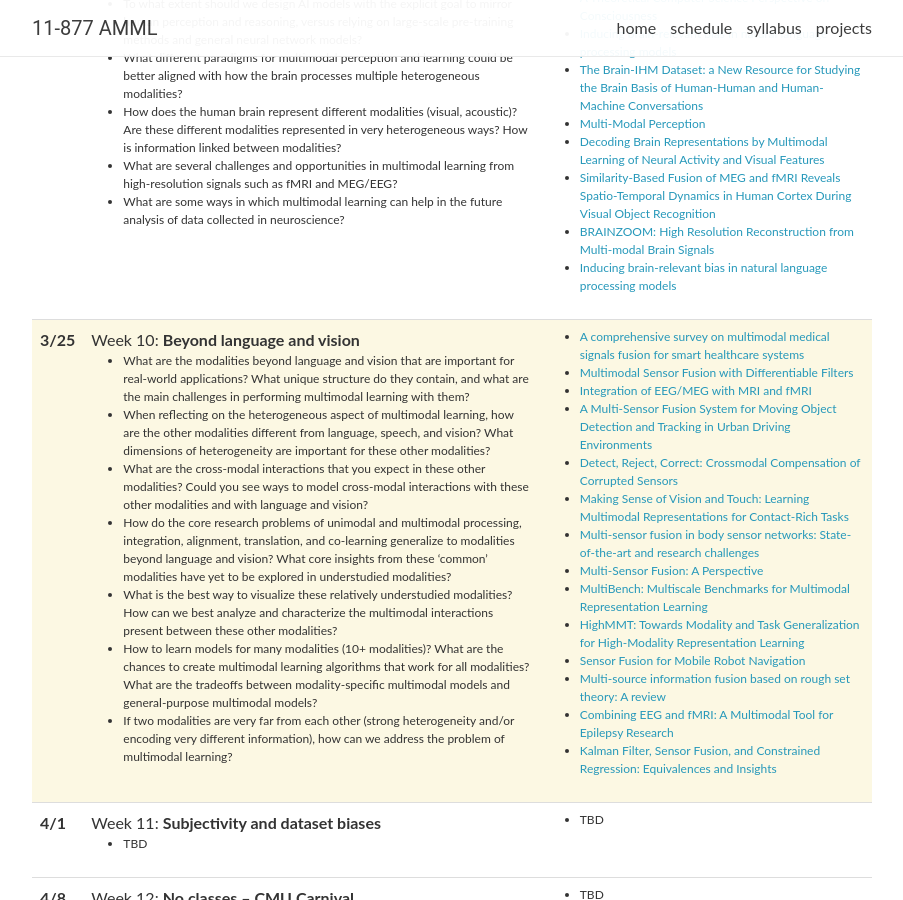
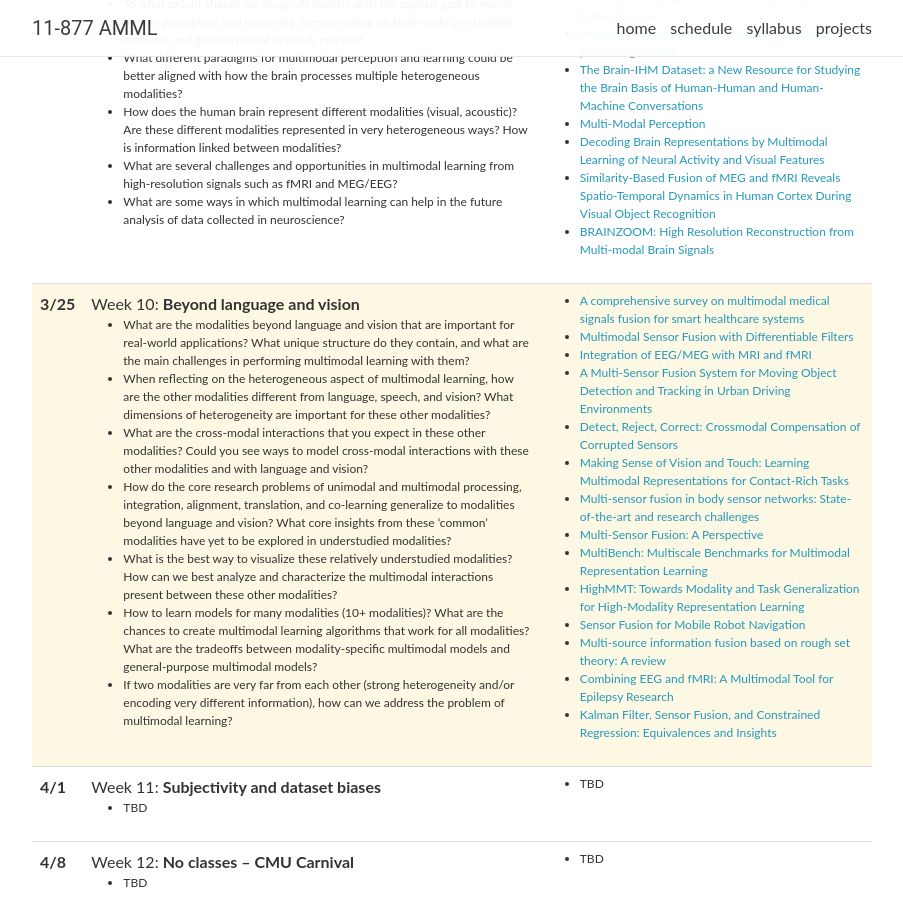
Before and after one commit to CMU-MultiComp-Lab/adv-mmml-course, a Jekyll site: the page built from _pages/schedule.md, in a window 1280 px wide and 900 px high, scrolled down 2595 px. Shown: the whole window, without its empty margins (188-1091 px from the left). Built offline with Jekyll 4.4.1, drawn with Linux system fonts in a browser that asks for light colours; nearby versions of some CDN libraries; comment, search, counter and statistics services are not loaded.

Commit message:
Update lectures.yml

```diff
--- a/_data/lectures.yml
+++ b/_data/lectures.yml
@@ -153,7 +153,6 @@
     - <a href="https://arxiv.org/abs/1810.10974">Decoding Brain Representations by Multimodal Learning of Neural Activity and Visual Features</a> <br/>
     - <a href="http://userpage.fu-berlin.de/rmcichy/publication_pdfs/Cichy_et_al_CC_2016.pdf">Similarity-Based Fusion of MEG and fMRI Reveals Spatio-Temporal Dynamics in Human Cortex During Visual Object Recognition</a> <br/>
     - <a href="https://www.cs.cmu.edu/~hyunahs/papers/SDM2017_1.pdf">BRAINZOOM&#58; High Resolution Reconstruction from Multi-modal Brain Signals</a> <br/>
-    - <a href="https://arxiv.org/abs/1911.03268">Inducing brain-relevant bias in natural language processing models</a> <br/>
 
 - date: 3/25
   title: >
```
